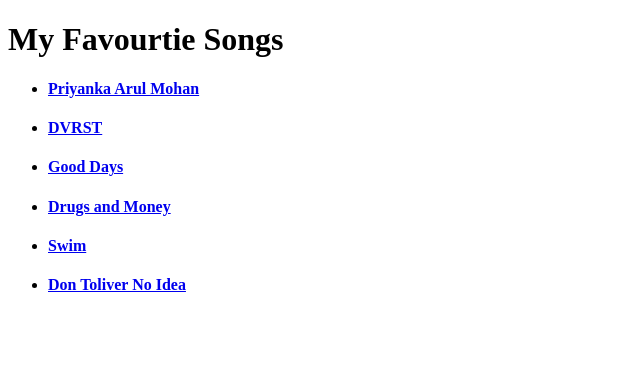
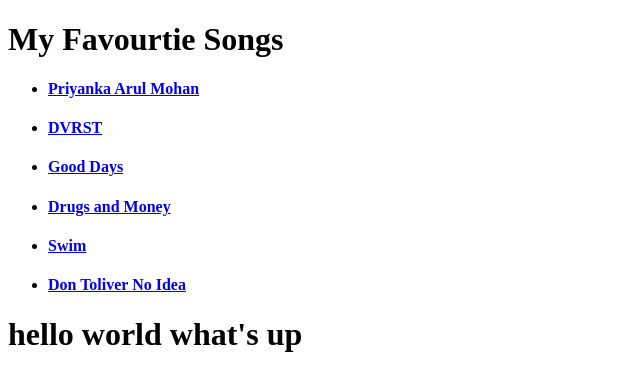
Before and after one commit to VivekatGH/Website, a plain HTML site: page index.html in a window 1280 px wide. Shown: the whole page, without its empty margins (0-640 px from the left). Drawn offline with Linux system fonts and the light colour scheme.

Commit message:
Update index.html

```diff
--- a/index.html
+++ b/index.html
@@ -14,6 +14,6 @@
       <li><h4><a href="https://www.youtube.com/watch?v=ykP640XEjSQ">Swim</a></h4></li>
       <li><h4><a href="https://www.youtube.com/watch?v=_r-nPqWGG6c">Don Toliver No Idea</a></h4></li>
     </ul>
-
+    <h1>hello world what's up</h1>
   </body>
 </html>
```
